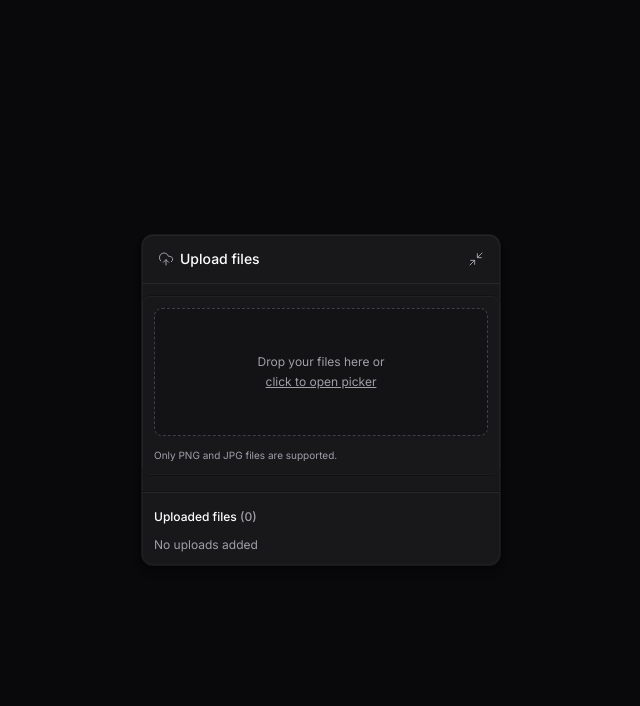
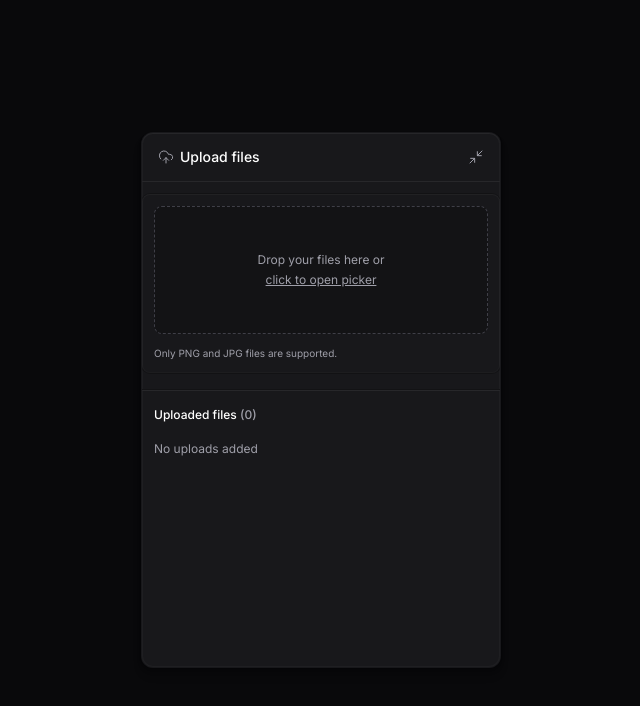
Before and after one commit to gabislera/Upload-widget, a React (Vite) app: page / in a window 1280 px wide. Both pictures are taken after a click on the button "Upload files". Shown: the top 706 px of the page, without its empty margins (319-959 px from the left). Built offline with nearby package versions, Linux system fonts and the light colour scheme.

Commit message:
feat: integrate Radix UI scroll area component into upload widget for improved file list display

```diff
--- a/package.json
+++ b/package.json
@@ -12,6 +12,7 @@
   "dependencies": {
     "@radix-ui/react-collapsible": "^1.1.11",
     "@radix-ui/react-progress": "^1.1.7",
+    "@radix-ui/react-scroll-area": "^1.2.9",
     "@tailwindcss/vite": "^4.1.11",
     "axios": "^1.11.0",
     "immer": "^10.1.1",
--- a/src/components/upload-widget-upload-list.tsx
+++ b/src/components/upload-widget-upload-list.tsx
@@ -1,3 +1,4 @@
+import * as ScrollArea from '@radix-ui/react-scroll-area'
 import { useUploads } from '../store/uploads'
 import { UploadWidgetUploadItem } from './upload-widget-upload-item'
 
@@ -12,19 +13,32 @@ export function UploadWidgetUploadList() {
         Uploaded files <span className="text-zinc-400">({uploads.size})</span>
       </span>
 
+      <ScrollArea.Root type="scroll" className="overflow-hidden">
+        <ScrollArea.Viewport className="h-[220px]">
           {isUploadListEmpty ? (
             <span className="text-xs text-zinc-400">No uploads added</span>
           ) : (
             <div className="flex flex-col gap-2">
-          {Array.from(uploads.entries()).map(([uploadId, upload]) => (
+              {Array.from(uploads).map(([uploadId, upload]) => {
+                return (
                   <UploadWidgetUploadItem
                     key={uploadId}
                     upload={upload}
                     uploadId={uploadId}
                   />
-          ))}
+                )
+              })}
             </div>
           )}
+        </ScrollArea.Viewport>
+
+        <ScrollArea.Scrollbar
+          className="flex touch-none select-none bg-zinc-800 p-0.5 transition-colors duration-[160ms] ease-out data-[orientation=horizontal]:h-2.5 data-[orientation=vertical]:w-2.5 data-[orientation=horizontal]:flex-col"
+          orientation="vertical"
+        >
+          <ScrollArea.Thumb className="relative flex-1 rounded-[10px] bg-zinc-600 before:absolute before:left-1/2 before:top-1/2 before:size-full before:min-h-11 before:min-w-11 before:-translate-x-1/2 before:-translate-y-1/2" />
+        </ScrollArea.Scrollbar>
+      </ScrollArea.Root>
     </div>
   )
 }
```
Also changed, not shown: 1 other file (tests, documents, lock files or other folders). Lines whose indentation alone changed are shown as unchanged.
